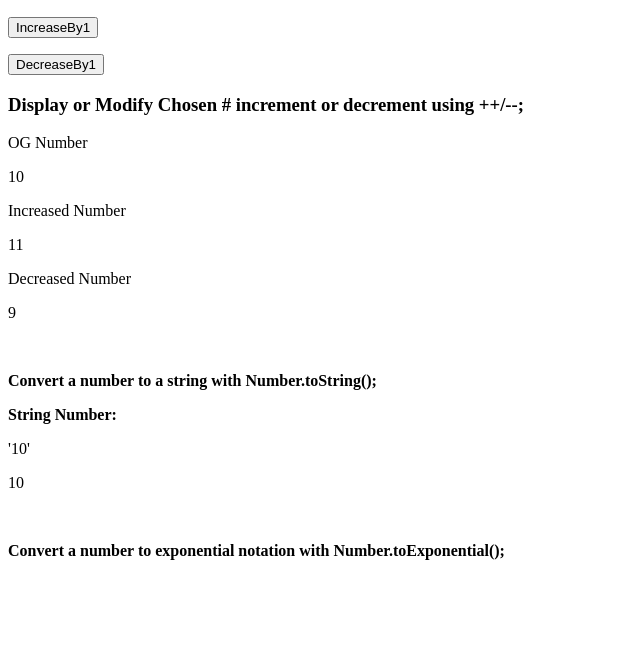
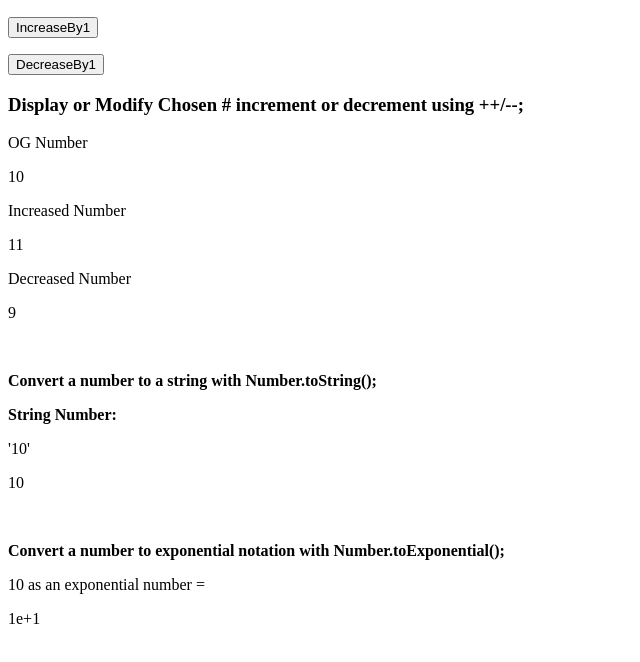
Before and after one commit to jdvgsa/cpnt262-a2-strings-numbers, a plain HTML site: page index.html in a window 1280 px wide. Shown: the part 110-772 px from the top of the page, without its empty margins (0-640 px from the left). Drawn offline with Linux system fonts and the light colour scheme.

Commit message:
finalized HTML and corrected id

```diff
--- a/index.html
+++ b/index.html
@@ -35,7 +35,8 @@
     <br>
 
     <p><strong>Convert a number to exponential notation with Number.toExponential();</strong></p>
-
+    <p>10 as an exponential number = </p>
+    <p id="expoNum2"></p>
 
 
 
```
